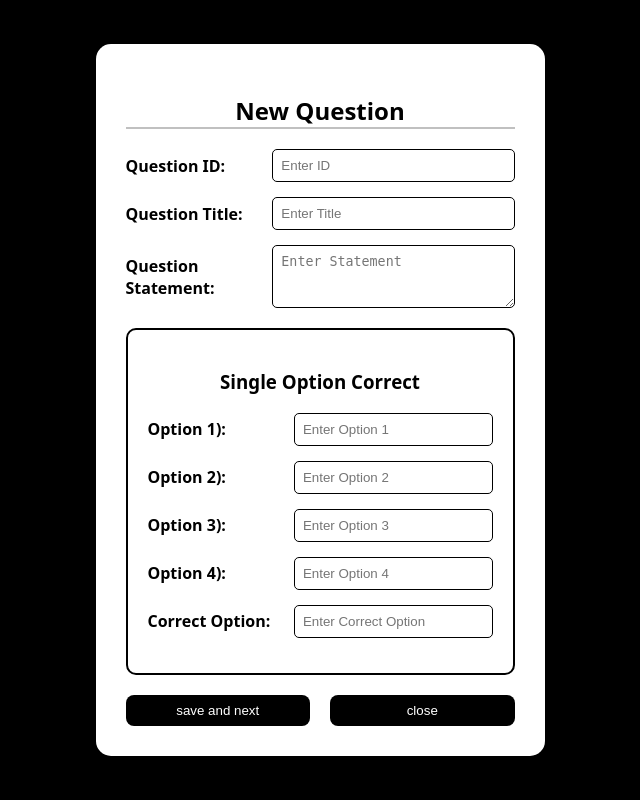
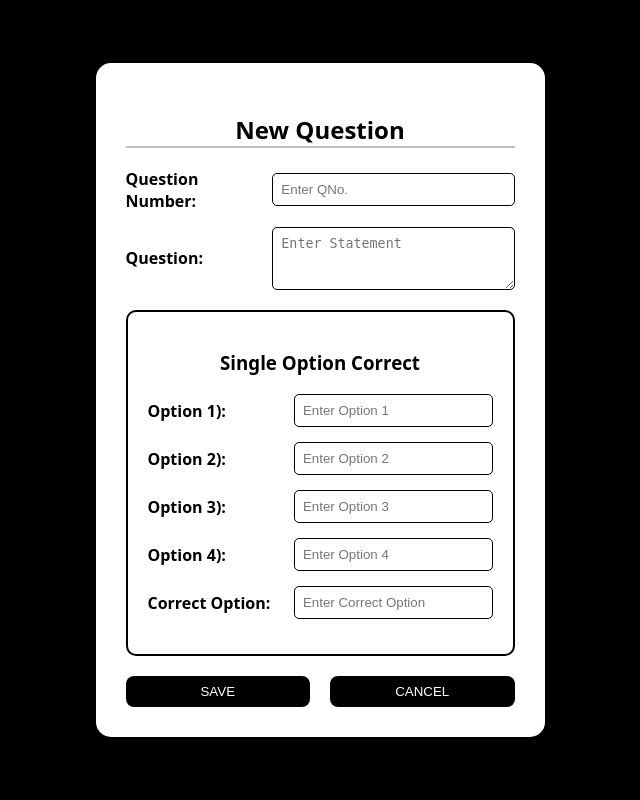
Before and after one commit to 24f1001713/quiz-master-v1, a Flask app: a page that uses templates/new_question.html in a window 1280 px wide. Shown: the whole page, without its empty margins (320-960 px from the left). Run offline with Flask 3, Linux system fonts and the light colour scheme.

Commit message:
few changes to add question in backend

```diff
--- a/templates/new_question.html
+++ b/templates/new_question.html
@@ -10,19 +10,16 @@
     <div class="container">
         <h2 style="border-bottom: 2px solid silver;">New Question</h2>
 
+        <form action="/question/{{quiz_name}}" method="post">
+
         <div class="form-group">
-            <label>Question ID:</label>
-            <input type="text" placeholder="Enter ID">
+            <label>Question Number:</label>
+            <input type="text" placeholder="Enter QNo." name="qno">
         </div>
 
         <div class="form-group">
-            <label>Question Title:</label>
-            <input type="text" placeholder="Enter Title">
-        </div>
-
-        <div class="form-group">
-            <label>Question Statement:</label>
-            <textarea rows="3" placeholder="Enter Statement"></textarea>
+            <label>Question:</label>
+            <textarea rows="3" placeholder="Enter Statement" name="q"></textarea>
         </div>
 
         <div class="sub-container">
@@ -30,35 +27,35 @@
 
             <div class="form-group">
                 <label>Option 1):</label>
-                <input type="text" placeholder="Enter Option 1">
+                <input type="text" placeholder="Enter Option 1" name="option1">
             </div>
 
             <div class="form-group">
                 <label>Option 2):</label>
-                <input type="text" placeholder="Enter Option 2">
+                <input type="text" placeholder="Enter Option 2" name="option2">
             </div>
 
             <div class="form-group">
                 <label>Option 3):</label>
-                <input type="text" placeholder="Enter Option 3">
+                <input type="text" placeholder="Enter Option 3" name="option3">
             </div>
 
             <div class="form-group">
                 <label>Option 4):</label>
-                <input type="text" placeholder="Enter Option 4">
+                <input type="text" placeholder="Enter Option 4" name="option4">
             </div>
 
             <div class="form-group">
                 <label>Correct Option:</label>
-                <input type="text" placeholder="Enter Correct Option">
+                <input type="text" placeholder="Enter Correct Option" name="answer">
             </div>
         </div>
 
         <div class="button-container">
-            <input type="submit" value="save and next">
-            <input type="submit" value="close">
+            <input type="submit" name="action" value="SAVE">
+            <input type="submit" name="action" value="CANCEL">
         </div>
-
+        </form>
     </div>
 </body>
 
```
